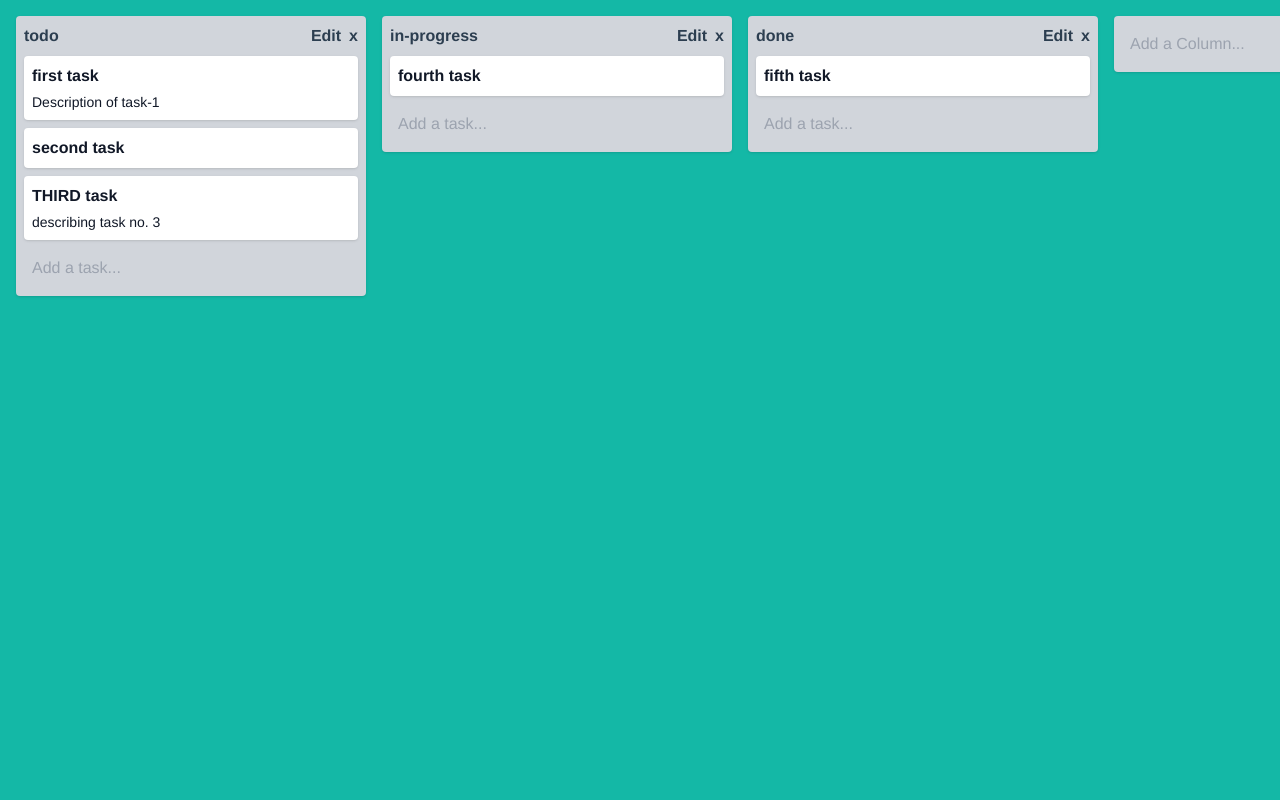
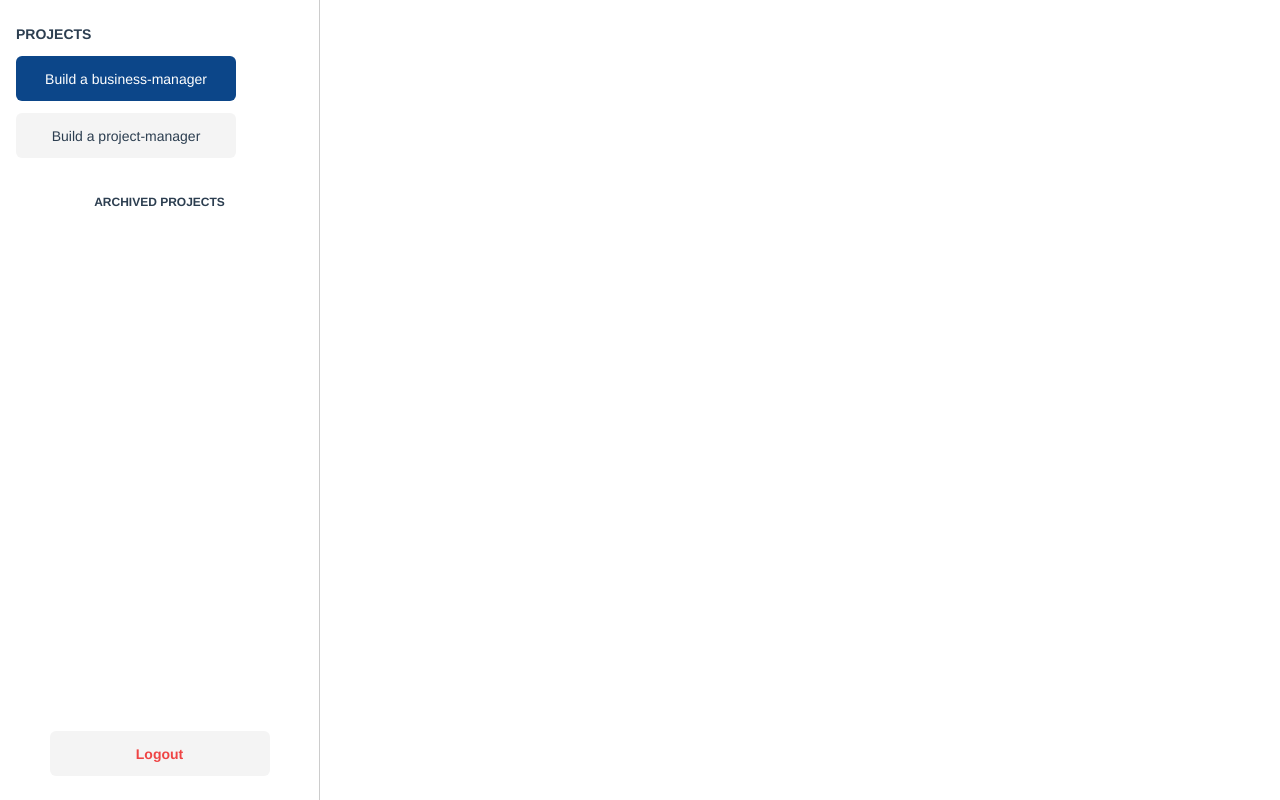
Before and after one commit to eng-gira/project-manager-kanban, a Vue app: page / in a window 1280 px wide. Built offline with nearby package versions, Linux system fonts and the light colour scheme.

Commit message:
Sidebar functionality done

```diff
--- a/src/assets/main.css
+++ b/src/assets/main.css
@@ -517,19 +517,11 @@ video {
   position: absolute;
 }
 
-.relative {
-  position: relative;
-}
-
 .inset-0 {
   top: 0px;
   right: 0px;
   bottom: 0px;
   left: 0px;
-}
-
-.m-32 {
-  margin: 8rem;
 }
 
 .mx-auto {
@@ -545,56 +537,12 @@ video {
   margin-bottom: 0.5rem;
 }
 
-.mt-1 {
-  margin-top: 0.25rem;
-}
-
 .mr-2 {
   margin-right: 0.5rem;
 }
 
-.mt-6 {
-  margin-top: 1.5rem;
-}
-
-.mt-\[50\%\] {
-  margin-top: 50%;
-}
-
-.mr-\[50\%\] {
-  margin-right: 50%;
-}
-
-.mt-\[500px\] {
-  margin-top: 500px;
-}
-
-.mr-\[500px\] {
-  margin-right: 500px;
-}
-
-.ml-\[500px\] {
-  margin-left: 500px;
-}
-
-.mt-\[200px\] {
-  margin-top: 200px;
-}
-
-.ml-\[200px\] {
-  margin-left: 200px;
-}
-
-.mr-3 {
-  margin-right: 0.75rem;
-}
-
-.mr-6 {
-  margin-right: 1.5rem;
-}
-
-.mb-9 {
-  margin-bottom: 2.25rem;
+.mt-1 {
+  margin-top: 0.25rem;
 }
 
 .mt-3 {
@@ -605,8 +553,32 @@ video {
   margin-top: 1.25rem;
 }
 
+.mt-6 {
+  margin-top: 1.5rem;
+}
+
+.mr-6 {
+  margin-right: 1.5rem;
+}
+
 .mb-3 {
   margin-bottom: 0.75rem;
+}
+
+.ml-3 {
+  margin-left: 0.75rem;
+}
+
+.mb-6 {
+  margin-bottom: 1.5rem;
+}
+
+.mr-3 {
+  margin-right: 0.75rem;
+}
+
+.mt-auto {
+  margin-top: auto;
 }
 
 .block {
@@ -625,28 +597,20 @@ video {
   height: 100vh;
 }
 
-.h-\[300px\] {
-  height: 300px;
-}
-
-.h-\[500px\] {
-  height: 500px;
-}
-
-.h-\[200px\] {
-  height: 200px;
+.h-\[28px\] {
+  height: 28px;
 }
 
 .h-\[100px\] {
   height: 100px;
 }
 
-.h-\[25px\] {
-  height: 25px;
+.h-\[45px\] {
+  height: 45px;
 }
 
-.h-\[28px\] {
-  height: 28px;
+.min-h-\[60px\] {
+  min-height: 60px;
 }
 
 .w-full {
@@ -657,12 +621,48 @@ video {
   width: 300px;
 }
 
+.w-\[500px\] {
+  width: 500px;
+}
+
+.w-\[220px\] {
+  width: 220px;
+}
+
+.w-\[250px\] {
+  width: 250px;
+}
+
+.w-\[260px\] {
+  width: 260px;
+}
+
+.w-screen {
+  width: 100vw;
+}
+
+.w-\[310px\] {
+  width: 310px;
+}
+
+.w-\[320px\] {
+  width: 320px;
+}
+
 .min-w-\[350px\] {
   min-width: 350px;
 }
 
+.min-w-\[300px\] {
+  min-width: 300px;
+}
+
 .max-w-\[700px\] {
   max-width: 700px;
+}
+
+.max-w-\[300px\] {
+  max-width: 300px;
 }
 
 .flex-shrink-0 {
@@ -673,12 +673,12 @@ video {
   flex-grow: 1;
 }
 
+.cursor-pointer {
+  cursor: pointer;
+}
+
 .resize-none {
   resize: none;
-}
-
-.flex-row {
-  flex-direction: row;
 }
 
 .flex-col {
@@ -733,16 +733,30 @@ video {
   margin-left: calc(0.5rem * calc(1 - var(--tw-space-x-reverse)));
 }
 
+.space-y-2 > :not([hidden]) ~ :not([hidden]) {
+  --tw-space-y-reverse: 0;
+  margin-top: calc(0.5rem * calc(1 - var(--tw-space-y-reverse)));
+  margin-bottom: calc(0.5rem * var(--tw-space-y-reverse));
+}
+
 .space-y-3 > :not([hidden]) ~ :not([hidden]) {
   --tw-space-y-reverse: 0;
   margin-top: calc(0.75rem * calc(1 - var(--tw-space-y-reverse)));
   margin-bottom: calc(0.75rem * var(--tw-space-y-reverse));
 }
 
-.space-y-2 > :not([hidden]) ~ :not([hidden]) {
-  --tw-space-y-reverse: 0;
-  margin-top: calc(0.5rem * calc(1 - var(--tw-space-y-reverse)));
-  margin-bottom: calc(0.5rem * var(--tw-space-y-reverse));
+.space-x-6 > :not([hidden]) ~ :not([hidden]) {
+  --tw-space-x-reverse: 0;
+  margin-right: calc(1.5rem * var(--tw-space-x-reverse));
+  margin-left: calc(1.5rem * calc(1 - var(--tw-space-x-reverse)));
+}
+
+.self-start {
+  align-self: flex-start;
+}
+
+.self-end {
+  align-self: flex-end;
 }
 
 .self-center {
@@ -765,8 +779,32 @@ video {
   border-radius: 0.5rem;
 }
 
+.rounded-md {
+  border-radius: 0.375rem;
+}
+
+.rounded-sm {
+  border-radius: 0.125rem;
+}
+
 .border {
   border-width: 1px;
+}
+
+.border-r-2 {
+  border-right-width: 2px;
+}
+
+.border-r {
+  border-right-width: 1px;
+}
+
+.border-r-\[1px\] {
+  border-right-width: 1px;
+}
+
+.border-solid {
+  border-style: solid;
 }
 
 .border-black {
@@ -784,6 +822,26 @@ video {
   border-color: rgb(55 65 81 / var(--tw-border-opacity));
 }
 
+.border-r-\[\#CCCCCC\] {
+  --tw-border-opacity: 1;
+  border-right-color: rgb(204 204 204 / var(--tw-border-opacity));
+}
+
+.border-r-\[\#efee33\] {
+  --tw-border-opacity: 1;
+  border-right-color: rgb(239 238 51 / var(--tw-border-opacity));
+}
+
+.border-r-blue-500 {
+  --tw-border-opacity: 1;
+  border-right-color: rgb(59 130 246 / var(--tw-border-opacity));
+}
+
+.border-r-black {
+  --tw-border-opacity: 1;
+  border-right-color: rgb(0 0 0 / var(--tw-border-opacity));
+}
+
 .bg-teal-500 {
   --tw-bg-opacity: 1;
   background-color: rgb(20 184 166 / var(--tw-bg-opacity));
@@ -794,13 +852,13 @@ video {
   background-color: rgb(209 213 219 / var(--tw-bg-opacity));
 }
 
+.bg-transparent {
+  background-color: transparent;
+}
+
 .bg-white {
   --tw-bg-opacity: 1;
   background-color: rgb(255 255 255 / var(--tw-bg-opacity));
-}
-
-.bg-transparent {
-  background-color: transparent;
 }
 
 .bg-red-300 {
@@ -808,14 +866,14 @@ video {
   background-color: rgb(252 165 165 / var(--tw-bg-opacity));
 }
 
-.bg-red-500 {
-  --tw-bg-opacity: 1;
-  background-color: rgb(239 68 68 / var(--tw-bg-opacity));
-}
-
 .bg-gray-200 {
   --tw-bg-opacity: 1;
   background-color: rgb(229 231 235 / var(--tw-bg-opacity));
+}
+
+.bg-slate-100 {
+  --tw-bg-opacity: 1;
+  background-color: rgb(241 245 249 / var(--tw-bg-opacity));
 }
 
 .bg-blue-300 {
@@ -823,14 +881,49 @@ video {
   background-color: rgb(147 197 253 / var(--tw-bg-opacity));
 }
 
-.bg-slate-100 {
-  --tw-bg-opacity: 1;
-  background-color: rgb(241 245 249 / var(--tw-bg-opacity));
-}
-
 .bg-slate-200 {
   --tw-bg-opacity: 1;
   background-color: rgb(226 232 240 / var(--tw-bg-opacity));
+}
+
+.bg-gray-500 {
+  --tw-bg-opacity: 1;
+  background-color: rgb(107 114 128 / var(--tw-bg-opacity));
+}
+
+.bg-\[\#FFFFFF\] {
+  --tw-bg-opacity: 1;
+  background-color: rgb(255 255 255 / var(--tw-bg-opacity));
+}
+
+.bg-\[\#0C4689\] {
+  --tw-bg-opacity: 1;
+  background-color: rgb(12 70 137 / var(--tw-bg-opacity));
+}
+
+.bg-\[\#F4F4F4\] {
+  --tw-bg-opacity: 1;
+  background-color: rgb(244 244 244 / var(--tw-bg-opacity));
+}
+
+.bg-\[\#F5F5F5\] {
+  --tw-bg-opacity: 1;
+  background-color: rgb(245 245 245 / var(--tw-bg-opacity));
+}
+
+.bg-\[\#D9D9D9\] {
+  --tw-bg-opacity: 1;
+  background-color: rgb(217 217 217 / var(--tw-bg-opacity));
+}
+
+.bg-blue-200 {
+  --tw-bg-opacity: 1;
+  background-color: rgb(191 219 254 / var(--tw-bg-opacity));
+}
+
+.bg-blue-100 {
+  --tw-bg-opacity: 1;
+  background-color: rgb(219 234 254 / var(--tw-bg-opacity));
 }
 
 .p-4 {
@@ -841,12 +934,12 @@ video {
   padding: 0.5rem;
 }
 
+.p-3 {
+  padding: 0.75rem;
+}
+
 .p-1 {
   padding: 0.25rem;
-}
-
-.p-3 {
-  padding: 0.75rem;
 }
 
 .py-2 {
@@ -859,6 +952,11 @@ video {
   padding-right: 0.5rem;
 }
 
+.py-1 {
+  padding-top: 0.25rem;
+  padding-bottom: 0.25rem;
+}
+
 .py-4 {
   padding-top: 1rem;
   padding-bottom: 1rem;
@@ -869,14 +967,19 @@ video {
   padding-right: 1rem;
 }
 
-.py-1 {
-  padding-top: 0.25rem;
-  padding-bottom: 0.25rem;
+.px-8 {
+  padding-left: 2rem;
+  padding-right: 2rem;
 }
 
-.px-1 {
-  padding-left: 0.25rem;
-  padding-right: 0.25rem;
+.px-6 {
+  padding-left: 1.5rem;
+  padding-right: 1.5rem;
+}
+
+.px-3 {
+  padding-left: 0.75rem;
+  padding-right: 0.75rem;
 }
 
 .text-left {
@@ -892,18 +995,27 @@ video {
   line-height: 1.25rem;
 }
 
+.text-lg {
+  font-size: 1.125rem;
+  line-height: 1.75rem;
+}
+
 .text-xl {
   font-size: 1.25rem;
   line-height: 1.75rem;
 }
 
-.text-lg {
-  font-size: 1.125rem;
-  line-height: 1.75rem;
+.text-xs {
+  font-size: 0.75rem;
+  line-height: 1rem;
 }
 
 .font-bold {
   font-weight: 700;
+}
+
+.uppercase {
+  text-transform: uppercase;
 }
 
 .italic {
@@ -918,6 +1030,16 @@ video {
 .text-white {
   --tw-text-opacity: 1;
   color: rgb(255 255 255 / var(--tw-text-opacity));
+}
+
+.text-red-300 {
+  --tw-text-opacity: 1;
+  color: rgb(252 165 165 / var(--tw-text-opacity));
+}
+
+.text-red-500 {
+  --tw-text-opacity: 1;
+  color: rgb(239 68 68 / var(--tw-text-opacity));
 }
 
 .no-underline {
@@ -965,6 +1087,15 @@ video {
   background-color: rgb(59 130 246 / var(--tw-bg-opacity));
 }
 
+.hover\:bg-\[\#0C4689\]:hover {
+  --tw-bg-opacity: 1;
+  background-color: rgb(12 70 137 / var(--tw-bg-opacity));
+}
+
+.hover\:font-bold:hover {
+  font-weight: 700;
+}
+
 .hover\:text-white:hover {
   --tw-text-opacity: 1;
   color: rgb(255 255 255 / var(--tw-text-opacity));
--- a/src/views/ProjectView.vue
+++ b/src/views/ProjectView.vue
@@ -1,10 +1,10 @@
 <template>
     <!-- Board Class Styles -->
-    <div class="p-4 bg-teal-500 h-screen overflow-auto">
-        <div v-if="board" class="flex items-start">
+    <div class="p-4 bg-[#F5F5F5] h-screen w-screen overflow-auto">
+        <div v-if="board" class="flex items-start ml-3">
             <!-- Column Class Styles -->
             <div
-                class="p-2 mr-4 text-left shadow rounded bg-gray-300 min-w-[350px]"
+                class="p-3 mr-4 text-left shadow rounded bg-[#D9D9D9] min-w-[300px] w-[300px] flex flex-col"
                 v-for="(column, columnIndex) in board.columns"
                 :key="column.name"
 
@@ -15,27 +15,29 @@
                 draggable="true"
                 @dragstart.self="pickupColumn(column.id, columnIndex, $event)"
                 >
+
                 <div class="flex items-center mb-2 font-bold justify-between">
                     <input
                         v-if="editingColName===true && editingColOfId == column.id"
                         type="text"
                         :value="column.name"
-                        class="p-2 mr-2 flex-grow bg-transparent border border-black rounded-lg h-[28px]"
+                        class="p-2 mr-2 flex-grow bg-transparent border border-black rounded-md h-[28px]"
                         @change="updateColName(column.id, columnIndex, $event)"
+                        @keyup.esc="disableEditingColName(columnIndex, $event)"
                         />
                     <h1 v-else>
                         {{ column.name}}
                     </h1>
                     <div class="">
-                        <button class="mr-2" @click="enableEditingColName(column.id)">Edit</button>
-                        <button @click="openColDeletionConfirmationModal(column.id, columnIndex)">x</button>
+                        <button class="mr-2" @click="enableEditingColName(column.id)" :disabled="isModalOpen">E</button>
+                        <button @click="openColDeletionConfirmationModal(column.id, columnIndex)" :disabled="isModalOpen">x</button>
                     </div>
                 </div>
                 <div class="list-reset">
                     <!-- Task Class Styles -->
                     <!-- @Note you must specify whether draggable = "true" or "false", and not write draggable -->
                     <div
-                        class="flex items-center flex-wrap shadow mb-2 py-2 px-2 rounded bg-white text-gray-900 no-underline"
+                        class="flex items-center w-full flex-wrap shadow mb-2 py-2 px-2 rounded bg-white text-gray-900 no-underline cursor-pointer"
                         v-for="(task, taskIndex) in column.tasks" :key="task.id"
                         @click="openTask(task.id)"
                         draggable="true"
@@ -45,8 +47,7 @@
                         @dragover.prevent
                         @dragenter.prevent
                         >
-                        <!-- Idk if flex-no-shrink would work or I must use flex-shrink-0 -->
-                        <span class="w-full font-bold flex-no-shrink">
+                        <span class="w-full font-bold">
                             {{ task.name }}
                         </span>
                         <p
@@ -56,27 +57,27 @@
                         </p>
                     </div>
 
-                    <!-- Disable field if a task modal is open -->
                     <input
                         type="text"
-                        class="p-2 block w-full bg-transparent"
+                        class="p-2 block w-full bg-transparent h-[28px]"
                         placeholder="Add a task..."
                         @keyup.enter="addTask($event, column.id, columnIndex)"
-                        :disabled="isTaskOpen"
+                        @keyup.esc="$event.target.value = ''"
+                        :disabled="isModalOpen"
                     />
                 </div>
             </div>
 
             <!-- Add Column -->
-            <!-- Disable field if a task modal is open -->
-            <div class="p-2 mr-4 text-left shadow rounded bg-gray-300 min-w-[350px] flex">
+            <div class="p-2 mr-4 text-left shadow rounded bg-gray-300 min-w-[300px] h-[45px] flex">
                 <input
                     type="text"
                     class="p-2 mr-2 flex-grow bg-transparent"
                     placeholder="Add a Column..."
                     v-model="columnName"
                     @keyup.enter="addColumn"
-                    :disabled="isTaskOpen"
+                    @keyup.esc="columnName = ''"
+                    :disabled="isModalOpen"
                 />
             </div>
         </div>
@@ -96,6 +97,7 @@
         class="bg-transparent absolute inset-0 semi-transparent grid h-screen place-items-center"
         v-if="confirmColDeletionModalVisible"
         @click.self="closeColDeletionConfirmationModal"
+        @focusout="closeColDeletionConfirmationModal"
         >
         <div class="bg-white w-[300px] flex flex-col p-3 rounded-lg space-y-4">
             <h1 class="font-bold text-lg">Are you sure you want to delete this column and all of its tasks?</h1>
@@ -129,16 +131,27 @@ onBeforeMount(() => {
     console.log('columns[0].name', board.value.columns[0].name)
 })
 
+
 let isTaskOpen = computed(() => {
     return route.name === 'TaskModal'
 })
+
+let isModalOpen = ref(false)
+
 const openTask = (id) => {
+    isModalOpen.value = true
     router.push({ name: 'TaskModal', params: { id: id } })
 }
 const closeTask = () => {
+    isModalOpen.value = false
     router.push({ name: 'ProjectView' })
 }
 const addTask = (event, columnId, columnIndex) => {
+    if(event.target.value.length < 1)
+    {
+        return false
+    }
+
     // Update the UI
     board.value.columns[columnIndex].tasks.push({
         id: board.value.columns[columnIndex].tasks.length,
@@ -249,6 +262,8 @@ const placeColumn = (toColOfId, toColIndex, event) => {
 let columnName = ref('')
 
 const addColumn = (boardId) => {
+    if(columnName.value.length < 1) return false
+
     // Update the UI
     board.value.columns.push({
         id: board.value.columns.length + 1,
@@ -269,10 +284,12 @@ const openColDeletionConfirmationModal = (colId, colIndex) => {
     confirmColDeletionModalVisible.value = true
     columnIndexWhoseDeletionBeingConfirmed.value = colIndex
     IdOfColumnWhoseDeletionBeingConfirmed.value = colId
+    isModalOpen.value = true
 }
 const closeColDeletionConfirmationModal = () => {
     confirmColDeletionModalVisible.value = false
     columnIndexWhoseDeletionBeingConfirmed.value = -1
+    isModalOpen.value = false
 }
 const deleteCol = () => {
     const colId = IdOfColumnWhoseDeletionBeingConfirmed.value
@@ -304,6 +321,11 @@ const updateColName = (colId, colIndex, event) => {
     // Send to the backend
     // ...
 }
+const disableEditingColName = (colIndex, event) => {
+    event.target.value = board.value.columns[colIndex].name
+    editingColName.value = false
+    editingColOfId.value = -1
+}
 </script>
 
 <style scoped>
--- /dev/null
+++ b/src/views/SidebarLayout.vue
@@ -0,0 +1,103 @@
+<template>
+    <div class="flex">
+        <!-- Sidebar -->
+        <!-- bg-blue-100  -->
+        <div class="flex flex-col self-start h-screen overflow-y-auto w-[320px] bg-[#FFFFFF] border-r-[1px] border-r-[#CCCCCC]">
+            <div class="flex flex-col mt-6 text-sm px-4">
+                <h1 class="font-bold uppercase mb-3 self-start">Projects</h1>
+                <div
+                    v-for="(project, projectIndex) in projects"
+                    :key="projectIndex"
+                    class="w-[220px] h-[45px] rounded-md flex flex-col justify-center mb-3"
+                    :class="project.selected===true ?
+                        'bg-[#0C4689] text-white' :
+                        'bg-[#F4F4F4] cursor-pointer hover:bg-[#0C4689] hover:text-white'"
+                    >
+                    {{ project.name }}
+                </div>
+            </div>
+            <div class="text-xs flex flex-col mt-6 mb-6" v-if="archivedProjects.length <= 0">
+                <h1 class="font-bold uppercase">Archived Projects</h1>
+            </div>
+            <div class="mt-auto self-center">
+                <div
+                    @click="logout"
+                    class="cursor-pointer text-sm font-bold mb-6 bg-[#F4F4F4] text-red-500 w-[220px] h-[45px] rounded-md hover:bg-gray-300 flex flex-col justify-center">
+                    Logout
+                </div>
+            </div>
+        </div>
+
+        <!-- Router View -->
+        <router-view />
+    </div>
+</template>
+<script setup>
+import { ref, onMounted } from 'vue'
+
+let archivedProjects = ref([])
+
+let projects = ref([
+    {
+        id: 1,
+        selected: false,
+        name: 'Build a project-manager'
+    },
+    {
+        id: 2,
+        selected: true,
+        name: 'Build a business-manager'
+    }
+])
+
+onMounted(() => {
+    // Sort the projects to make the selected appear first
+    for(let i = 0; i < projects.value.length; i++) {
+        if(projects.value[i].selected)
+        {
+            let proj = projects.value.splice(i, 1)[0]
+            projects.value.splice(0, 0, proj)
+        }
+    }
+})
+
+const logout = () => {
+    alert('log out...')
+    console.log('should log out...')
+}
+
+</script>
+<style>
+.sidebar {
+    box-sizing: border-box;
+
+    position: absolute;
+    width: 321px;
+    height: 982px;
+    left: 0px;
+    top: 0px;
+
+    background: #FFFFFF;
+    border-right: 1px solid #CCCCCC;
+}
+.btn-blue {
+    position: absolute;
+    width: 250px;
+    height: 45px;
+    left: 35px;
+    top: 71px;
+
+    background: #0C4689;
+    border-radius: 7px;
+}
+.btn {
+    position: absolute;
+    width: 250px;
+    height: 45px;
+    left: 35px;
+    top: 124px;
+
+    background: #F4F4F4;
+    border-radius: 7px;
+}
+</style>
--- a/src/views/TaskModal.vue
+++ b/src/views/TaskModal.vue
@@ -1,6 +1,6 @@
 <template>
-    <div class="flex bg-white pin mx-auto mt-3 py-4 text-left rounded max-w-[700px]">
-        <div class="flex flex-col flex-grow justify-between items-start px-4">
+    <div class="flex bg-white pin mx-auto mt-3 py-4 px-6 text-left rounded max-w-[700px]">
+        <div class="flex flex-col flex-grow justify-between items-start">
 
             <input
                 type="text"
```
Also changed, not shown: src/router/index.js (+22 -20 lines).
